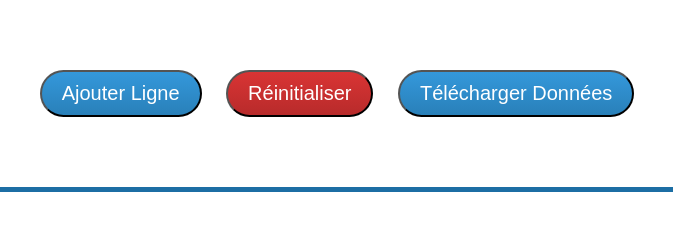
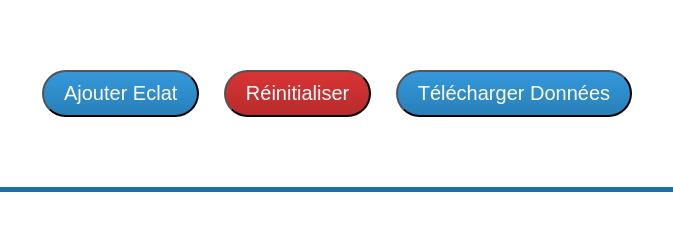
Before and after one commit to Rogue06/RSL-Tipy, a plain HTML site: page index.html in a window 1280 px wide. Shown: the part 427-658 px from the top of the page, 303-976 px from the left. Drawn offline with Linux system fonts and the light colour scheme.

Commit message:
modification of the name button ajouter ligne by ajouter eclat

```diff
--- a/index.html
+++ b/index.html
@@ -53,7 +53,7 @@
         </ol>
 
         <div id="button">
-            <button class="add-line" onclick="ajouterLigne()">Ajouter Ligne</button>
+            <button class="add-line" onclick="ajouterLigne()">Ajouter Eclat</button>
             <button class="reset-button" onclick="demanderConfirmation()">Réinitialiser</button>
             <button class="telecharger-donnees" onclick="telechargerDonnees()">Télécharger Données</button>
         </div>
```
